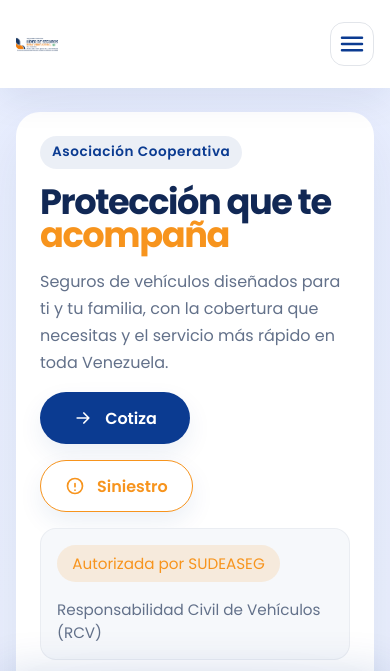
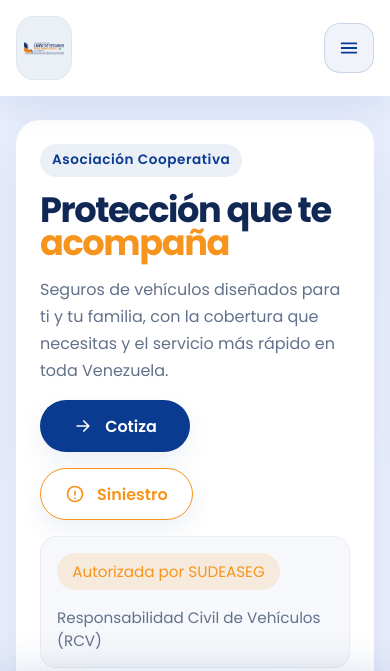
Before and after one commit to waldjos/Liderseguros1, a plain HTML site: page index.html in a window 390 px wide. Shown: the top 671 px of the page. Drawn offline with nearby package versions, Linux system fonts and the light colour scheme.

Commit message:
Improve header logo and hamburger menu visibility

```diff
--- a/style.css
+++ b/style.css
@@ -70,7 +70,8 @@ button {
   top: 0;
   z-index: 20;
   width: 100%;
-  background: var(--white);
+  background: rgba(255, 255, 255, 0.98);
+  backdrop-filter: blur(14px);
   box-shadow: 0 12px 35px rgba(17, 40, 85, 0.08);
 }
 
@@ -85,25 +86,37 @@ button {
 }
 
 .brand-logo {
-  max-height: 56px;
+  max-height: 64px;
   width: auto;
+  padding: 0.35rem 0.5rem;
+  background: rgba(11, 59, 145, 0.08);
+  border-radius: 18px;
+  box-shadow: inset 0 0 0 1px rgba(11, 59, 145, 0.06);
 }
 
 .menu-toggle {
   display: inline-flex;
   align-items: center;
   justify-content: center;
-  width: 44px;
-  height: 44px;
-  border-radius: 14px;
-  border: 1px solid rgba(17, 40, 85, 0.12);
+  width: 50px;
+  height: 50px;
+  border-radius: 16px;
+  border: 1px solid rgba(11, 59, 145, 0.16);
+  background: rgba(11, 59, 145, 0.06);
   color: var(--primary);
-  transition: background var(--transition), transform var(--transition);
+  transition: background var(--transition), transform var(--transition), border-color var(--transition);
 }
 
 .menu-toggle:hover {
-  background: rgba(11,59,145,0.05);
-  transform: scale(1.02);
+  background: rgba(11, 59, 145, 0.16);
+  border-color: rgba(11, 59, 145, 0.4);
+  transform: scale(1.04);
+}
+
+.menu-toggle svg {
+  width: 22px;
+  height: 22px;
+  stroke-width: 2.2;
 }
 
 .mobile-nav {
```
